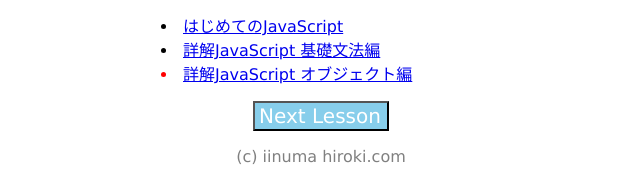
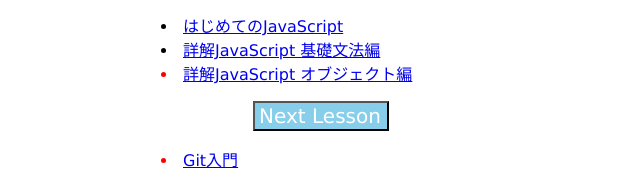
Before and after one commit to hiroki0906/mysite, a plain HTML site: page index.html in a window 1280 px wide. Both pictures are taken after a click on the button "Next Lesson". Shown: the part 1404-1586 px from the top of the page, without its empty margins (319-959 px from the left). Drawn offline with Linux system fonts and the light colour scheme.

Commit message:
NEXT LESSON部分を作成

```diff
--- a/index.html
+++ b/index.html
@@ -57,6 +57,11 @@
       <button>Next Lesson</button>
       <!-- buttonには、text-alignやmargin autoが効かないので、divで囲ってあげる -->
     </div>
+    <section id="invisible">
+      <ul>
+        <li><a href="https://dotinstall.com/lessons/basic_git" target="_blank">Git入門</a></li>
+      </ul>
+    </section>
 
     </main>
     <footer>
--- a/js/main.js
+++ b/js/main.js
@@ -1,7 +1,14 @@
 'use strict';
 
 {
+  const invisibleNode = document.getElementById('invisible');
+  invisibleNode.style.display = "none";
+
   document.querySelector('button').addEventListener('click', () => {
-    const targetNode = document.getElementById('target')
+    if (invisibleNode.style.display === "none") {
+      invisibleNode.style.display = "block";
+    } else {
+      invisibleNode.style.display = "none";
+    }
   });
 }
```
